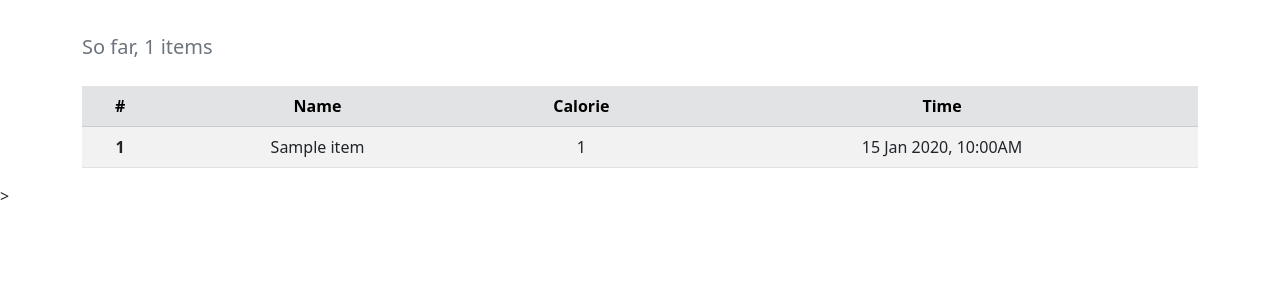
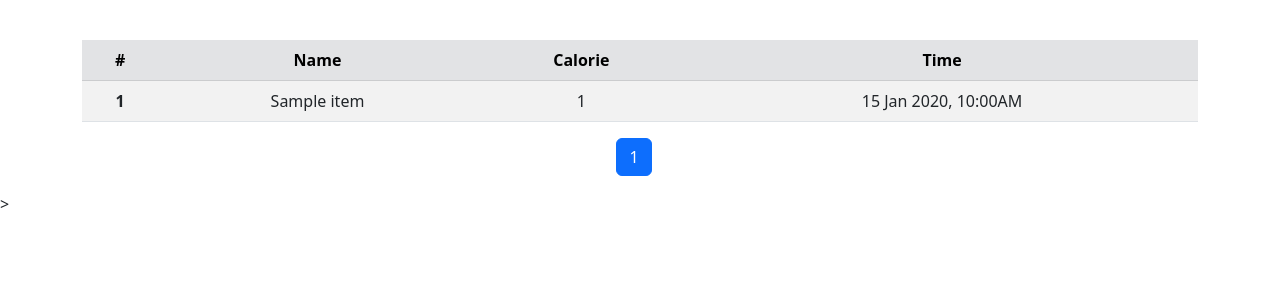
Before and after one commit to nanorex07/flask-calorie-tracker, a Flask app: page /tracker/1 in a window 1280 px wide. Shown: the part 72-372 px from the top of the page. Run offline with Flask 3, Linux system fonts and the light colour scheme; tables that the repository leaves empty hold one stand-in row (values such as "Sample post"); grey boxes marked "Sample" are stand-in pictures.

Commit message:
pagination completed

```diff
--- a/app/config.py
+++ b/app/config.py
@@ -8,6 +8,6 @@
 GOOGLE_CLIENT_ID = env.get("GOOGLE_CLIENT_ID", None)
 GOOGLE_CLIENT_SECRET = env.get("GOOGLE_CLIENT_SECRET", None)
 GOOGLE_DISCOVERY_URL = "https://accounts.google.com/.well-known/openid-configuration"
-
+PAGINATION_LIMIT = 5
 
 SQLALCHEMY_DATABASE_URI = env.get("SQLALCHEMY_DATABASE_URI")
--- a/app/templates/index.html
+++ b/app/templates/index.html
@@ -5,7 +5,7 @@
 
 {% block content %}
 <div class="p-4 bg-dark text-white text-center">
-    <h1>Simple Calorie Tracker</h1>
+    <h1>Calorie Tracker</h1>
     <div class="container-fluid d-flex mt-4 justify-content-center">
         {% if current.is_authenticated %}
         <a class="btn btn-danger btn-md me-2" href="{{ url_for('auth.logout') }}">Logout</a>
--- a/app/templates/tracker.html
+++ b/app/templates/tracker.html
@@ -49,9 +49,6 @@
 
 
         <table class="table table-striped table align-middle caption-top table-responsive text-center">
-            <caption>
-                <p class="fs-5 lead">So far, {{ items|count }} items</p>
-            </caption>
             <thead class="table-secondary">
                 <tr>
                     <th scope="col">#</th>
@@ -101,7 +98,7 @@
                 </div>
             </div>
         </div>
-        <ul class="pagination container-fluid text-center">
+        <ul class="pagination container-fluid justify-content-center">
             {% if pagination.has_prev %}
             <li class="page-item"><a class="page-link"
                     href="{{ url_for('tracker.track', page=pagination.prev_num) }}">Previous</a></li>
--- a/app/templates/user.html
+++ b/app/templates/user.html
@@ -29,7 +29,6 @@
 
     <table class="table table-striped table caption-top table-responsive text-center">
         <caption>
-            <p class="fs-5 lead">So far, {{ user.items|count }} items</p>
         </caption>
         <thead class="table-secondary">
             <tr>
@@ -40,7 +39,7 @@
             </tr>
         </thead>
         <tbody>
-            {% for item in user.items %}
+            {% for item in pagination.items %}
             <tr>
                 <th scope="row">{{ loop.index }}</th>
                 <td>{{ item.name }}</td>
@@ -51,6 +50,31 @@
 
         </tbody>
     </table>
+    <ul class="pagination container-fluid justify-content-center">
+        {% if pagination.has_prev %}
+        <li class="page-item"><a class="page-link"
+                href="{{ url_for('tracker.track_with_id', id=user.id, page=pagination.prev_num) }}">Previous</a></li>
+
+        {% endif %}
+
+        {% for number in pagination.iter_pages() %}
+        {% if pagination.page != number %}
+
+        <li class="page-item"><a class="page-link"
+                href="{{ url_for('tracker.track_with_id', id=user.id, page=number) }}">{{ number
+                }}</a></li>
+
+        {% else %}
+        <li class="page-item active"><a class="page-link" href="">{{ number }}</a></li>
+        {% endif %}
+        {% endfor %}
+
+        {% if pagination.has_next %}
+        <li class="page-item"><a class="page-link"
+                href="{{ url_for('tracker.track_with_id', id=user.id, page=pagination.next_num) }}">Next</a>
+        </li>
+        {% endif %}
+    </ul>
 </div>
 
 
--- a/app/tracker.py
+++ b/app/tracker.py
@@ -1,6 +1,7 @@
 from flask import Blueprint, flash, render_template, request, abort, redirect, url_for
 from flask_login import current_user, login_required
 from .models import db, Item, User
+from config import PAGINATION_LIMIT
 
 tracker = Blueprint("tracker", __name__)
 
@@ -8,8 +9,11 @@
 @tracker.route("/<id>", methods=["GET"])
 def track_with_id(id: str):
     user = User.query.filter_by(id=id).first()
+    page = request.args.get("page", 1, type=int)
+    items = Item.query.filter_by(user=user)
+    pagination = items.paginate(page=page, per_page=PAGINATION_LIMIT)
     if user:
-        return render_template("user.html", user=user)
+        return render_template("user.html", user=user, pagination=pagination)
 
     return abort(404)
 
@@ -31,7 +35,7 @@
     user = current_user
 
     items = Item.query.filter_by(user=user)
-    pagination = items.paginate(page=page, per_page=2)
+    pagination = items.paginate(page=page, per_page=PAGINATION_LIMIT)
     return render_template("tracker.html", pagination=pagination, user=user)
 
 
```
